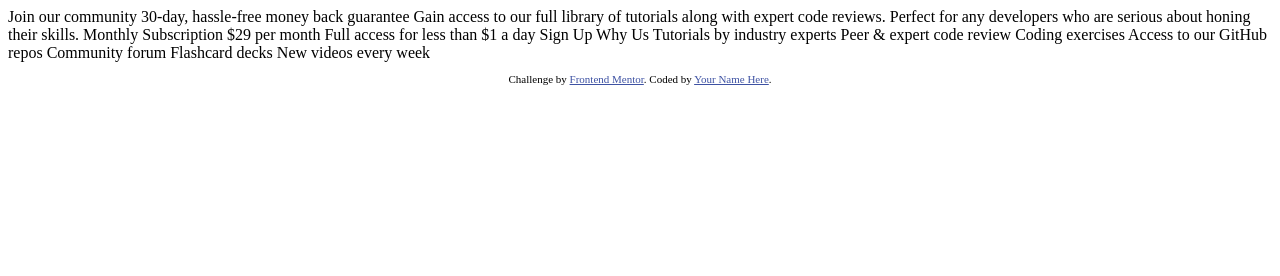
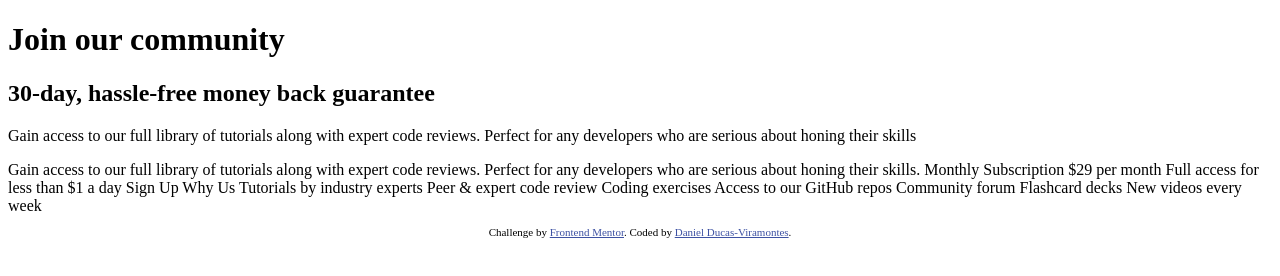
Before and after one commit to DanDucVira/Singlepricegridcomponent, a plain HTML site: page index.html in a window 1280 px wide. Drawn offline with Linux system fonts and the light colour scheme.

Commit message:
added markup for top section

```diff
--- a/index.html
+++ b/index.html
@@ -1,8 +1,10 @@
 <!DOCTYPE html>
 <html lang="en">
+
 <head>
   <meta charset="UTF-8">
-  <meta name="viewport" content="width=device-width, initial-scale=1.0"> <!-- displays site properly based on user's device -->
+  <meta name="viewport" content="width=device-width, initial-scale=1.0">
+  <!-- displays site properly based on user's device -->
 
   <link rel="icon" type="image/png" sizes="32x32" href="./images/favicon-32x32.png">
 
@@ -10,14 +12,36 @@
 
   <!-- Feel free to remove these styles or customise in your own stylesheet 👍 -->
   <style>
-    .attribution { font-size: 11px; text-align: center; }
-    .attribution a { color: hsl(228, 45%, 44%); }
+    .attribution {
+      font-size: 11px;
+      text-align: center;
+    }
+
+    .attribution a {
+      color: hsl(228, 45%, 44%);
+    }
   </style>
 </head>
+
 <body>
-  Join our community
 
-  30-day, hassle-free money back guarantee
+  <div class="container">
+    <div class="top-section">
+      <h1>Join our community</h1>
+
+      <h2>30-day, hassle-free money back guarantee</h2>
+      <p>  Gain access to our full library of tutorials along with expert code reviews.
+        Perfect for any developers who are serious about honing their skills</p>
+
+    </div>
+    <div class="bottom-section">
+      <div class="left"></div>
+      <div class="right"></div>
+    </div>
+  </div>
+
+
+
 
   Gain access to our full library of tutorials along with expert code reviews.
   Perfect for any developers who are serious about honing their skills.
@@ -43,8 +67,9 @@
   <footer>
     <p class="attribution">
       Challenge by <a href="https://www.frontendmentor.io?ref=challenge" target="_blank">Frontend Mentor</a>.
-      Coded by <a href="#">Your Name Here</a>.
+      Coded by <a href="#">Daniel Ducas-Viramontes</a>.
     </p>
   </footer>
 </body>
+
 </html>
```
